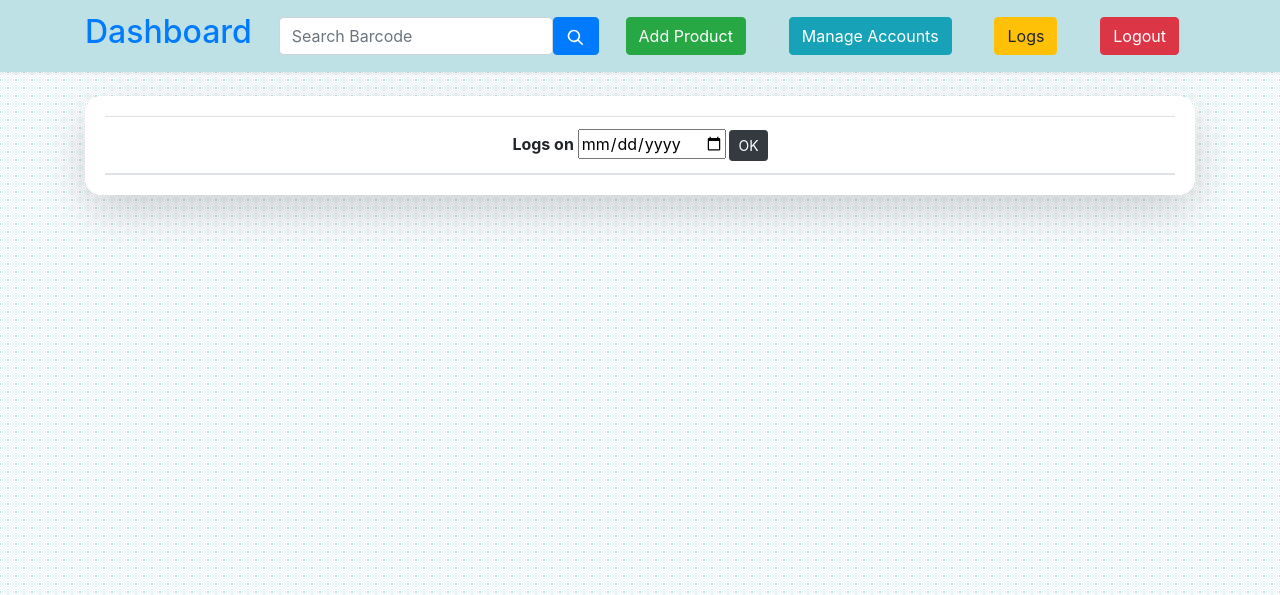
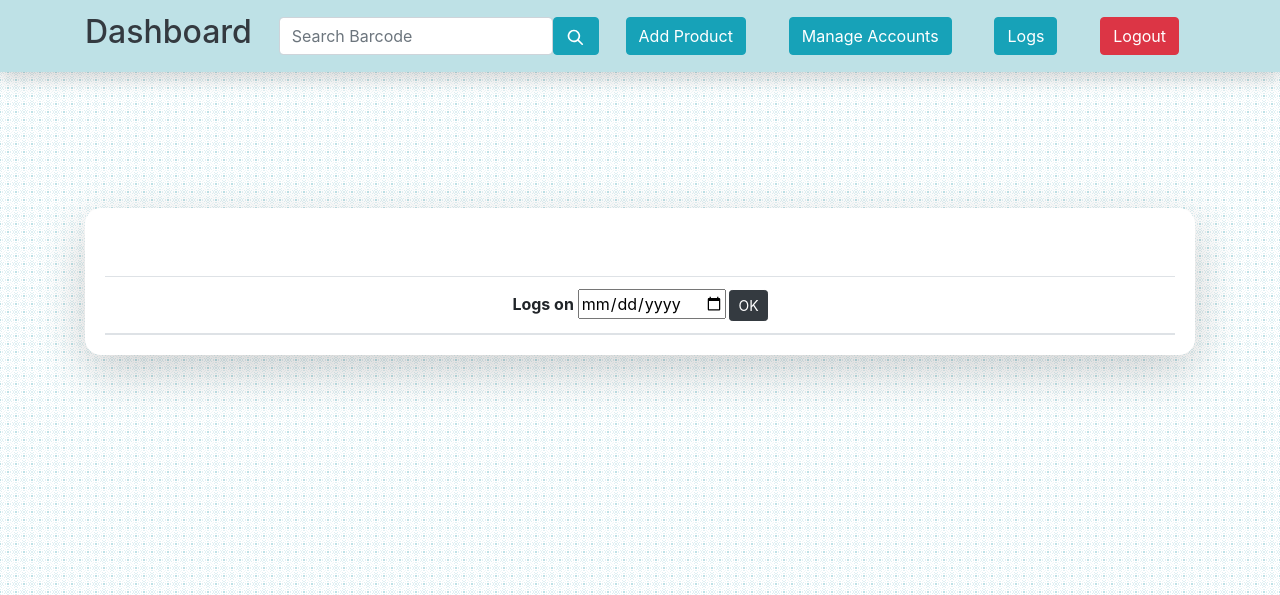
Before and after one commit to imKenjo18/dfs-website, a PHP site: page /log-search?date=1 in a window 1280 px wide. Shown: the top 595 px of the page. Run offline with PHP 8.4, Linux system fonts and the light colour scheme; the visitor is signed in with stand-in values (Sample User, id 1); data that the repository does not hold is empty.

Commit message:
Add files via upload

```diff
--- a/dashboard.php
+++ b/dashboard.php
@@ -46,7 +46,7 @@ require_once 'assets/dbhandler.php';
 
     // echo '<table id="product-table" class="product-table"><tr><th>Quantity</th><th>Product Name</th><th>Stock Date</th><th>Price</th><th>Total</th><th></th></tr>';
 
-    echo '<section id="dashboard" class="intro"><div class="mask d-flex align-items-center h-100"><div class="container mt-5 pt-5"><div class="row justify-content-center"><div class="col-12"><div class="table-responsive shadow-lg bg-white" style="border-radius: 1rem;"><div class="card-body text-center" style="border-radius: 1rem;"><table class="table mb-0"><thead><tr><th scope="col">Barcode</th><th scope="col">Quantity</th><th scope="col">Product Name</th><th scope="col">Stock Date</th><th scope="col">Price</th><th scope="col">Total</th><th scope="col"></th></tr></thead><tbody>';
+    echo '<section id="dashboard" class="intro"><div class="mask d-flex align-items-center h-100"><div class="container mt-5 pt-5"><div class="row justify-content-center"><div class="mt-5 pt-5 col-12"><div class="mt-5 table-responsive shadow-lg bg-white" style="border-radius: 1rem;"><div class="card-body text-center" style="border-radius: 1rem;"><table class="table mb-0"><thead><tr><th scope="col">Barcode</th><th scope="col">Quantity</th><th scope="col">Product Name</th><th scope="col">Stock Date</th><th scope="col">Price</th><th scope="col">Total</th><th scope="col"></th></tr></thead><tbody>';
 
     while ($row = mysqli_fetch_assoc($productSQL)) {
       $productTotal = $row['quantity'] * $row['price'];
@@ -59,7 +59,7 @@ require_once 'assets/dbhandler.php';
 
     // echo '<table id="product-table" class="product-table"><tr><th>Quantity</th><th>Product Name</th><th>Stock Date</th></tr>';
 
-    echo '<section><section class="intro"><div class="mask d-flex align-items-center h-100"><div class="container mt-5 pt-5"><div class="row justify-content-center"><div class="col-12"><div class="table-responsive shadow-lg bg-white" style="border-radius: 1rem;"><div class="card-body text-center" style="border-radius: 1rem;"><table class="table mb-0"><thead><tr><th scope="col">Barcode</th><th scope="col">Quantity</th><th scope="col">Product Name</th><th scope="col">Stock Date</th><th scope="col">Price</th><th scope="col">Total</th><th scope="col"></th></tr></thead><tbody>';
+    echo '<section><section class="intro"><div class="mask d-flex align-items-center h-100"><div class="container mt-5 pt-5"><div class="row justify-content-center"><div class="mt-5 col-12"><div class="table-responsive shadow-lg bg-white" style="border-radius: 1rem;"><div class="card-body text-center" style="border-radius: 1rem;"><table class="table mb-0"><thead><tr><th scope="col">Barcode</th><th scope="col">Quantity</th><th scope="col">Product Name</th><th scope="col">Stock Date</th><th scope="col">Price</th><th scope="col">Total</th><th scope="col"></th></tr></thead><tbody>';
 
     while ($row = mysqli_fetch_assoc($productSQL)) {
       $productTotal = $row['quantity'] * $row['price'];
--- a/log-search.php
+++ b/log-search.php
@@ -34,22 +34,22 @@ if (empty($search)) {
         background-size: 1em 1em;
         background-color: #bee1e6;
         opacity: 1">
-  <nav class="navbar fixed-top navbarScroll shadow-sm" style="background-color: #bee1e6;">
+  <nav class="navbar fixed-top navbarScroll shadow" style="background-color: #bee1e6;">
     <div class="container">
-      <a href="dashboard" class="navbar-brand"><h2>Dashboard</h2></a>
+      <a href="dashboard" class="navbar-brand"><h2 class="text-dark">Dashboard</h2></a>
       <form action="search">
         <div class="input-group">
           <div class="form-outline">
             <input type="search" id="form1" class="form-control" placeholder="Search Barcode" name="barcode">
           </div>
-          <button type="submit" class="btn btn-primary">
+          <button type="submit" class="btn btn-info">
             <img class="icons" id="search-svg" src="assets/search.svg" width="20" height="20" alt="Search"></img>
           </button>
         </div>
       </form>
-      <a class="nav-link" href="add-product"><button class="btn btn-success">Add Product</button></a>
+      <a class="nav-link" href="add-product"><button class="btn btn-info">Add Product</button></a>
       <a class="nav-link" href="manage-accounts"><button class="btn btn-info">Manage Accounts</button></a>
-      <a class="nav-link" href="logs"><button id="logs" class="btn btn-warning" name="logs">Logs</button></a>
+      <a class="nav-link" href="logs"><button id="logs" class="btn btn-info" name="logs">Logs</button></a>
       <a class="nav-link" href="assets/logout"><button id="logout" class="btn btn-danger" name="logout">Logout</button></a>
     </div>
   </nav>
@@ -57,8 +57,8 @@ if (empty($search)) {
     <div class="mask d-flex align-items-center h-100">
       <div class="container mt-5 pt-5">
         <div class="row justify-content-center">
-          <div class="col-12">
-            <div class="table-responsive shadow-lg bg-white" style="border-radius: 1rem;">
+          <div class="mt-5 pt-3 col-12">
+            <div class="mt-5 pt-5 table-responsive shadow-lg bg-white" style="border-radius: 1rem;">
               <div class="card-body" style="border-radius: 1rem;">
                 <form action="log-search">
                   <table class="table mb-0">
--- a/logs.php
+++ b/logs.php
@@ -32,7 +32,7 @@ require_once 'assets/dbhandler.php';
         background-color: #bee1e6;
         opacity: 1">
 
-  <nav class="navbar fixed-top navbarScroll shadow-sm" style="background-color: #bee1e6;">
+  <nav class="navbar fixed-top navbarScroll shadow" style="background-color: #bee1e6;">
     <div class="container">
       <a href="dashboard" class="navbar-brand"><h2 class="text-dark">Dashboard</h2></a>
       <form autocomplete="off" action="search">
@@ -57,8 +57,8 @@ require_once 'assets/dbhandler.php';
     <div class="mask d-flex align-items-center h-100">
       <div class="container mt-5 pt-5">
         <div class="row justify-content-center">
-          <div class="col-12">
-            <div class="table-responsive shadow-lg bg-white" style="border-radius: 1rem;">
+          <div class="mt-5 pt-3 col-12">
+            <div class="mt-5 pt-5 table-responsive shadow-lg bg-white" style="border-radius: 1rem;">
               <div class="card-body" style="border-radius: 1rem;">
                 <form autocomplete="off" action="log-search">
                   <table class="table mb-0">
--- a/register.php
+++ b/register.php
@@ -186,19 +186,19 @@ if ($accCheckResult < 1) {
 
       <div class="form-group">
         <!-- <label>Username</label> -->
-        <input placeholder="USERNAME" name="username" class="form-control <?php echo (!empty($username_err)) ? 'is-invalid' : ''; ?>" value="<?php echo $username; ?>">
+        <input placeholder="Username" name="username" class="form-control <?php echo (!empty($username_err)) ? 'is-invalid' : ''; ?>" value="<?php echo $username; ?>">
         <span class="invalid-feedback"><?php echo $username_err; ?></span>
       </div>
 
       <div class="form-group">
         <!-- <label>Password</label> -->
-        <input placeholder="PASSWORD" type="password" name="password" class="form-control <?php echo (!empty($password_err)) ? 'is-invalid' : ''; ?>" value="<?php echo $password; ?>">
+        <input placeholder="Password" type="password" name="password" class="form-control <?php echo (!empty($password_err)) ? 'is-invalid' : ''; ?>" value="<?php echo $password; ?>">
         <span class="invalid-feedback"><?php echo $password_err; ?></span>
       </div>
 
       <div class="form-group">
         <!-- <label>Confirm Password</label> -->
-        <input placeholder="CONFIRM PASSWORD" type="password" name="confirm_password" class="form-control <?php echo (!empty($confirm_password_err)) ? 'is-invalid' : ''; ?>" value="<?php echo $confirm_password; ?>">
+        <input placeholder="Confirm Password" type="password" name="confirm_password" class="form-control <?php echo (!empty($confirm_password_err)) ? 'is-invalid' : ''; ?>" value="<?php echo $confirm_password; ?>">
         <span class="invalid-feedback"><?php echo $confirm_password_err; ?></span>
       </div>
 
```
Also changed, not shown: search.php (+4 -4 lines).
